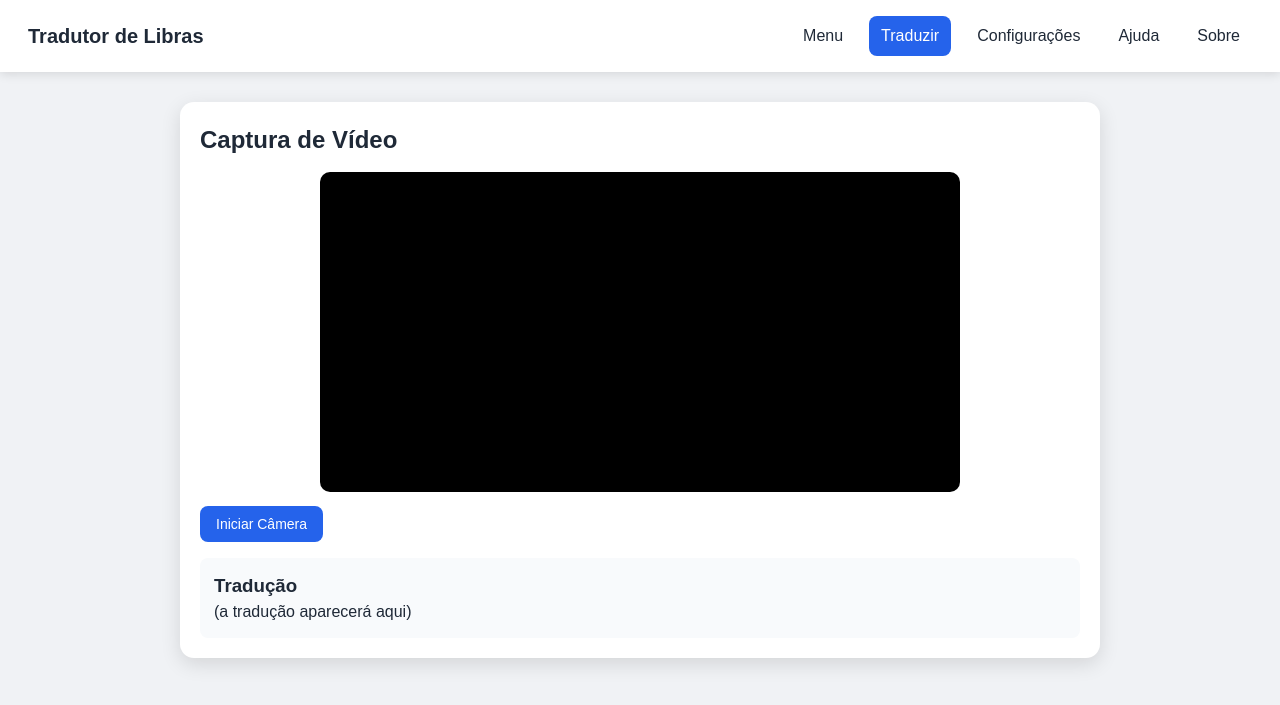
After one commit to Jeanzhn/tradutor-libras, a Flask app: page /traduzir.html in a window 1280 px wide. The commit adds this page. Shown: the top 705 px of the page. Run offline with Flask 3, Linux system fonts and the light colour scheme.

Commit message:
adicionei o front do fred ao codigo

```diff
--- /dev/null
+++ b/static/css/stylesFred.css
@@ -0,0 +1,232 @@
+:root {
+    --bg: #f0f2f5;
+    --text: #1f2937;
+    --card: #ffffff;
+    --accent: #2563eb;
+    --accent-hover: #1e4fc7;
+    --shadow: rgba(0, 0, 0, 0.12);
+    --muted: #6b7280;
+
+    --radius: 14px;
+    --transition: 0.25s ease;
+}
+
+/*   RESET BÁSICO                 */
+
+
+* {
+    margin: 0;
+    padding: 0;
+    box-sizing: border-box;
+}
+
+body {
+    font-family: Arial, Helvetica, sans-serif;
+    background: var(--bg);
+    color: var(--text);
+    line-height: 1.5;
+}
+
+
+/*   TOPO / MENU SUPERIOR          */
+
+
+.topbar {
+    width: 100%;
+    background: var(--card);
+    padding: 16px 28px;
+    box-shadow: 0 2px 10px var(--shadow);
+    display: flex;
+    justify-content: space-between;
+    align-items: center;
+}
+
+.brand {
+    font-size: 20px;
+    font-weight: bold;
+}
+
+.topnav {
+    display: flex;
+    gap: 14px;
+}
+
+.topnav a {
+    text-decoration: none;
+    color: var(--text);
+    padding: 8px 12px;
+    border-radius: 8px;
+    transition: var(--transition);
+    font-weight: 500;
+}
+
+.topnav a:hover {
+    background: var(--accent);
+    color: white;
+}
+
+.topnav a.active {
+    background: var(--accent);
+    color: white;
+}
+
+
+/*   CONTAINER PRINCIPAL           */
+
+
+.container {
+    max-width: 960px;
+    margin: 30px auto;
+    padding: 0 20px;
+}
+
+.container.small {
+    max-width: 720px;
+}
+
+
+/*   HERO (SEÇÃO INICIAL)          */
+
+
+.hero {
+    text-align: center;
+    margin-bottom: 40px;
+}
+
+.hero h1 {
+    font-size: 32px;
+    margin-bottom: 10px;
+}
+
+.hero p {
+    font-size: 16px;
+    color: var(--muted);
+}
+
+/*   CARDS DO MENU PRINCIPAL       */
+
+.menu-cards {
+    display: grid;
+    grid-template-columns: repeat(auto-fit, minmax(240px, 1fr));
+    gap: 22px;
+    margin-top: 30px;
+}
+
+.card {
+    background: var(--card);
+    padding: 22px;
+    border-radius: var(--radius);
+    text-decoration: none;
+    color: var(--text);
+    display: block;
+    box-shadow: 0 4px 16px var(--shadow);
+    transition: transform 0.2s ease, box-shadow 0.2s ease;
+}
+
+.card:hover {
+    transform: translateY(-4px);
+    box-shadow: 0 8px 20px var(--shadow);
+}
+
+.card-icon {
+    font-size: 32px;
+}
+
+.card h3 {
+    margin: 10px 0 6px;
+    font-size: 18px;
+}
+
+.card p {
+    font-size: 14px;
+    color: var(--muted);
+}
+
+
+/*   PÁGINA DE TRADUÇÃO            */
+
+.translator {
+    background: var(--card);
+    padding: 20px;
+    border-radius: var(--radius);
+    box-shadow: 0 6px 20px var(--shadow);
+}
+
+.video-area {
+    display: flex;
+    justify-content: center;
+    gap: 14px;
+    margin: 14px 0;
+}
+
+video#webcam {
+    width: 640px;
+    max-width: 100%;
+    border-radius: 10px;
+    background: black;
+}
+
+.controls {
+    display: flex;
+    gap: 14px;
+    flex-wrap: wrap;
+}
+
+button {
+    background: var(--accent);
+    color: white;
+    border: none;
+    padding: 10px 16px;
+    border-radius: 8px;
+    cursor: pointer;
+    font-size: 14px;
+    transition: var(--transition);
+}
+
+button:hover {
+    background: var(--accent-hover);
+}
+
+button[disabled] {
+    opacity: 0.5;
+    cursor: default;
+}
+
+.result {
+    margin-top: 16px;
+    background: #f8fafc;
+    padding: 14px;
+    border-radius: 8px;
+}
+
+.note {
+    margin-top: 16px;
+    color: var(--muted);
+    font-size: 14px;
+}
+
+/*   RESPONSIVIDADE                */
+
+@media (max-width: 680px) {
+    .topnav {
+        display: none;
+    }
+
+    .hero {
+        padding: 18px;
+    }
+
+    .card {
+        text-align: center;
+    }
+}
+
+#dov {
+    text-align: center;
+    margin-top: 20px;
+}
+
+#dov img {
+    width: 500px;
+    max-width: 100%;
+}
--- a/templates/main.html
+++ b/templates/main.html
@@ -8,17 +8,17 @@
 <body>
   <h2>Tradutor Simplificado de Libras</h2>
   <div id="status">Status: inicializando...</div>
-
+  <a href="index.html">Menu</a>
   <video class="input_video" autoplay playsinline muted width="640" height="480"></video>
   <canvas class="output_canvas" width="640" height="480"></canvas>
   <div id="output">Aguardando gesto...</div>
 
   <button id="runCheck">Executar Checagens de Diagnóstico</button>
   <pre id="log"></pre>
-  <script src="../static/scripts/script.js"></script>
   <script src="https://cdn.jsdelivr.net/npm/@mediapipe/hands/hands.js"></script>
   <script src="https://cdn.jsdelivr.net/npm/@mediapipe/camera_utils/camera_utils.js"></script>
   <script src="https://cdn.jsdelivr.net/npm/@mediapipe/drawing_utils/drawing_utils.js"></script>
+  <script src="{{ url_for('static', filename='scripts/script.js') }}"></script>
 
 </body>
 </html>
--- /dev/null
+++ b/templates/traduzir.html
@@ -0,0 +1,50 @@
+<!DOCTYPE html>
+<html lang="pt-BR">
+<head>
+
+<meta charset="utf-8" />
+<meta name="viewport" content="width=device-width, initial-scale=1" />
+<title>Traduzir - Tradutor de Libras</title>
+<link rel="stylesheet" href="static/css/stylesFred.css">
+
+</head>
+<body>
+<header class="topbar">
+<div class="brand"> Tradutor de Libras</div>
+<nav class="topnav">
+<a href="index.html">Menu</a>
+<a href="traduzir.html" class="active">Traduzir</a>
+<a href="configuracoes.html">Configurações</a>
+<a href="ajuda.html">Ajuda</a>
+<a href="sobre.html">Sobre</a>
+</nav>
+</header>
+
+
+<main class="container">
+<section class="translator">
+<h2>Captura de Vídeo</h2>
+
+
+<div class="video-area">
+<video id="webcam" autoplay playsinline></video>
+<canvas id="captureCanvas" style="display:none;"></canvas>
+</div>
+
+
+<div class="controls">
+<button id="startBtn">Iniciar Câmera</button>
+</div>
+
+
+<div id="result" class="result">
+<h3>Tradução</h3>
+<div id="translatedText">(a tradução aparecerá aqui)</div>
+</div>
+
+</main>
+
+
+<script src="app.js"></script>
+</body>
+</html>
--- a/views.py
+++ b/views.py
@@ -4,3 +4,18 @@ from flask import render_template
 @app.route('/')
 def homepage():
     return render_template("main.html")
+@app.route('/configuracoes.html')
+def configuracoes():
+    return render_template("configuracoes.html")
+@app.route('/ajuda.html')
+def ajuda():
+    return render_template("ajuda.html")
+@app.route('/index.html')
+def index():
+    return render_template("index.html")
+@app.route('/sobre.html')
+def sobre():
+    return render_template("sobre.html")
+@app.route('/traduzir.html')
+def traduzir():
+    return render_template("traduzir.html")
```
Also changed, not shown: static/css/style.css (+8 -0 lines), templates/ajuda.html (added, +38 -0 lines), templates/configuracoes.html (added, +53 -0 lines), templates/index.html (added, +42 -0 lines), templates/sobre.html (added, +38 -0 lines), static/scripts/script.js (line endings or trailing spaces).
